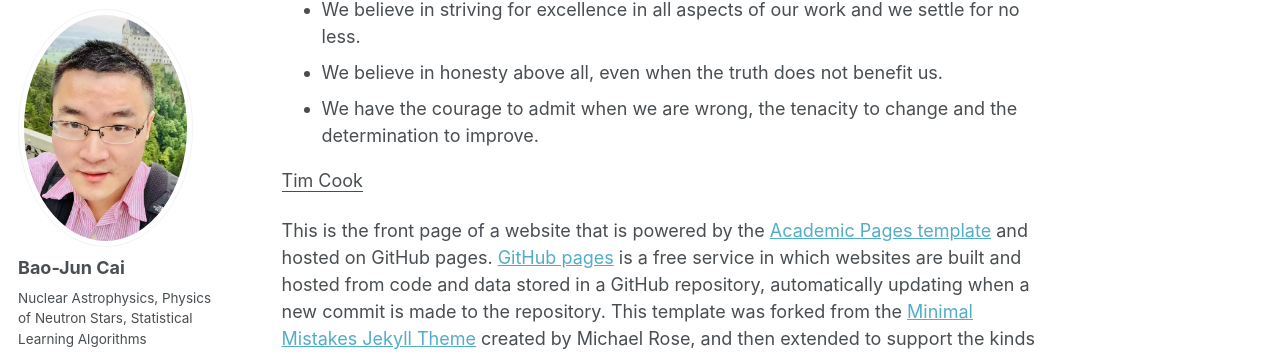
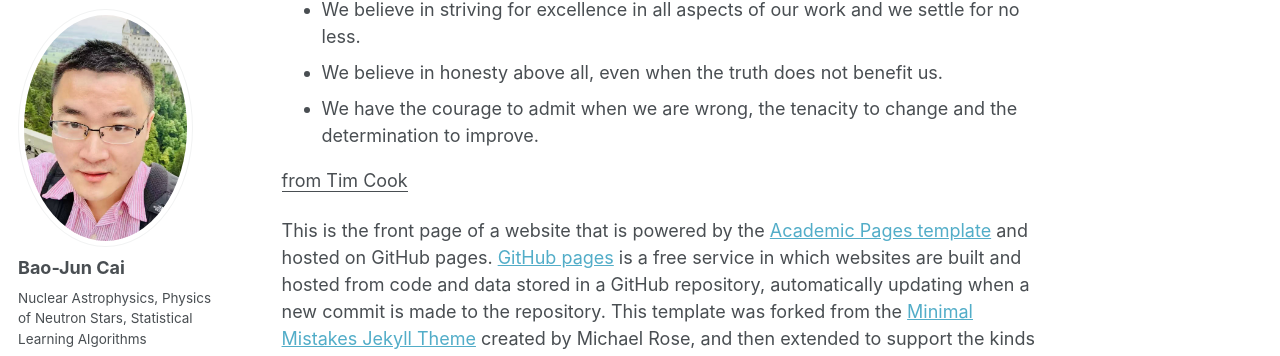
Before and after one commit to bjcai-phys/bjcai-phys.github.io, a Jekyll site: the page built from _pages/about.md, in a window 1280 px wide and 900 px high, scrolled down 763 px. Shown: the part 90-446 px from the top of the window. Built offline with Jekyll 4.4.1, drawn with Linux system fonts in a browser that asks for light colours; some web fonts are replaced.

Commit message:
Update about.md

```diff
--- a/_pages/about.md
+++ b/_pages/about.md
@@ -26,7 +26,7 @@ redirect_from:
 - We believe in honesty above all, even when the truth does not benefit us.
 - We have the courage to admit when we are wrong, the tenacity to change and the determination to improve.
 
-<ins>Tim Cook</ins>
+<ins>from Tim Cook</ins>
 
 
 This is the front page of a website that is powered by the [Academic Pages template](https://github.com/academicpages/academicpages.github.io) and hosted on GitHub pages. [GitHub pages](https://pages.github.com) is a free service in which websites are built and hosted from code and data stored in a GitHub repository, automatically updating when a new commit is made to the repository. This template was forked from the [Minimal Mistakes Jekyll Theme](https://mmistakes.github.io/minimal-mistakes/) created by Michael Rose, and then extended to support the kinds of content that academics have: publications, talks, teaching, a portfolio, blog posts, and a dynamically-generated CV. You can fork [this template](https://github.com/academicpages/academicpages.github.io) right now, modify the configuration and markdown files, add your own PDFs and other content, and have your own site for free, with no ads!
```
